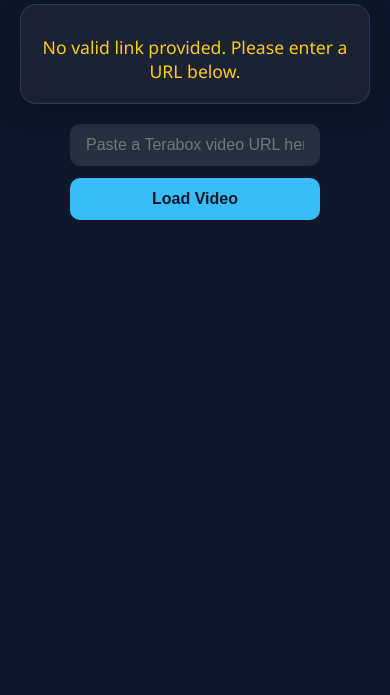
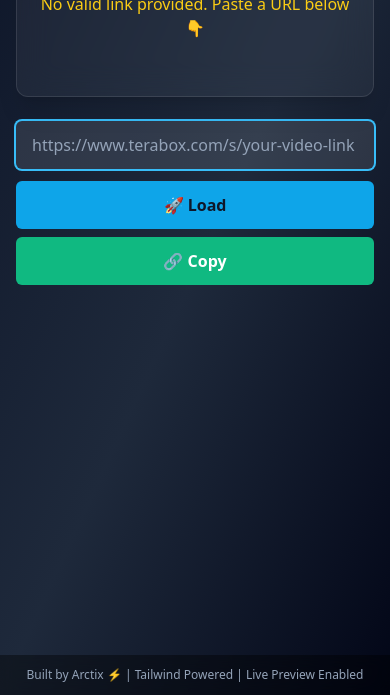
Before and after one commit to tryarctix/tb-embeded, a plain HTML site: page index.html in a window 390 px wide. Shown: the part 149-844 px from the top of the page. Drawn offline with nearby package versions, Linux system fonts and the light colour scheme.

Commit message:
Update index.html

```diff
--- a/index.html
+++ b/index.html
@@ -1,193 +1,134 @@
 <!DOCTYPE html>
-<html lang="en">
+<html lang="en" data-theme="dark">
 <head>
   <meta charset="UTF-8" />
-  <title>Terabox Video Player</title>
+  <title>🎬 Terabox Video Player</title>
   <meta name="viewport" content="width=device-width, initial-scale=1" />
-  <style>
-    :root {
-      --bg-color: #0f172a;
-      --text-color: #f8fafc;
-      --accent: #38bdf8;
-      --card-bg: rgba(255, 255, 255, 0.05);
-      --glass-blur: blur(10px);
+  <script src="https://cdn.tailwindcss.com"></script>
+  <script>
+    tailwind.config = {
+      darkMode: 'class',
     }
+  </script>
+</head>
+<body class="bg-gradient-to-br from-slate-900 via-slate-800 to-slate-950 dark:from-white dark:via-slate-100 dark:to-white text-white dark:text-slate-900 min-h-screen flex flex-col">
 
-    * {
-      box-sizing: border-box;
-    }
+  <!-- Sticky Header -->
+  <header class="sticky top-0 z-10 w-full bg-black/60 dark:bg-white/50 backdrop-blur p-4 flex justify-between items-center shadow-md">
+    <h1 class="text-xl font-bold text-sky-400 dark:text-sky-600">🎬 Terabox Player</h1>
+    <button id="themeToggle" class="text-sm bg-slate-800 dark:bg-slate-200 text-white dark:text-black px-3 py-1 rounded-full hover:scale-105 transition">
+      🌙 Toggle
+    </button>
+  </header>
 
-    body {
-      background-color: var(--bg-color);
-      color: var(--text-color);
-      font-family: 'Segoe UI', sans-serif;
-      margin: 0;
-      padding: 20px;
-      display: flex;
-      flex-direction: column;
-      align-items: center;
-      min-height: 100vh;
-    }
+  <!-- Main Section -->
+  <main class="flex-grow flex flex-col items-center px-4 py-6">
 
-    h2 {
-      color: var(--accent);
-      font-size: 2rem;
-      margin-bottom: 20px;
-      text-align: center;
-    }
+    <!-- Video Display -->
+    <section class="w-full max-w-xl bg-white/5 dark:bg-black/10 border border-white/10 dark:border-black/10 backdrop-blur-lg shadow-xl rounded-xl p-4">
+      <div id="frameWrap" class="overflow-hidden rounded-xl text-center text-yellow-400 py-10">
+        No valid link provided. Paste a URL below 👇
+      </div>
+    </section>
 
-    .card {
-      background: var(--card-bg);
-      border: 1px solid rgba(56, 189, 248, 0.2);
-      border-radius: 16px;
-      box-shadow: 0 8px 30px rgba(0, 0, 0, 0.2);
-      backdrop-filter: var(--glass-blur);
-      padding: 20px;
-      width: 100%;
-      max-width: 960px;
-      transition: all 0.3s ease;
-    }
+    <!-- Input Controls -->
+    <div id="inputSection" class="mt-6 w-full max-w-xl flex flex-col gap-3">
+      <input
+        type="url"
+        id="urlInput"
+        placeholder="https://www.terabox.com/s/your-video-link"
+        class="w-full px-4 py-3 rounded-md bg-white/10 dark:bg-black/10 text-white dark:text-black placeholder-slate-400 focus:outline-none focus:ring-2 focus:ring-sky-400 transition"
+      />
+      <div class="flex flex-col sm:flex-row gap-2">
+        <button
+          id="loadBtn"
+          class="flex-1 bg-sky-500 hover:bg-sky-600 text-slate-900 font-semibold py-3 rounded-md transition">
+          🚀 Load
+        </button>
+        <button
+          id="copyBtn"
+          class="sm:w-40 bg-emerald-500 hover:bg-emerald-600 text-white font-semibold py-3 rounded-md transition">
+          🔗 Copy
+        </button>
+      </div>
+    </div>
+  </main>
 
-    iframe {
-      width: 100%;
-      height: 520px;
-      border: none;
-      border-radius: 12px;
-      box-shadow: 0 0 20px rgba(56, 189, 248, 0.25);
-      transition: transform 0.2s ease;
-    }
+  <!-- Sticky Footer -->
+  <footer class="sticky bottom-0 w-full text-xs text-slate-400 dark:text-slate-600 text-center py-3 bg-black/40 dark:bg-white/30 backdrop-blur">
+    Built by Arctix ⚡ | Tailwind Powered | Live Preview Enabled
+  </footer>
 
-    iframe:hover {
-      transform: scale(1.01);
-    }
-
-    .message {
-      font-size: 1.1em;
-      color: #facc15;
-      text-align: center;
-      margin-top: 10px;
-    }
-
-    #inputSection {
-      display: none;
-      margin-top: 20px;
-      display: flex;
-      gap: 12px;
-      flex-wrap: wrap;
-      justify-content: center;
-    }
-
-    #urlInput {
-      flex: 1;
-      min-width: 250px;
-      padding: 12px 16px;
-      border-radius: 10px;
-      border: none;
-      font-size: 1rem;
-      background-color: rgba(255, 255, 255, 0.1);
-      color: var(--text-color);
-      outline: none;
-      transition: box-shadow 0.3s ease;
-    }
-
-    #urlInput:focus {
-      box-shadow: 0 0 0 2px var(--accent);
-    }
-
-    #loadBtn {
-      background-color: var(--accent);
-      color: var(--bg-color);
-      font-weight: 600;
-      font-size: 1rem;
-      padding: 12px 20px;
-      border: none;
-      border-radius: 10px;
-      cursor: pointer;
-      transition: background-color 0.3s ease;
-    }
-
-    #loadBtn:hover {
-      background-color: #0ea5e9;
-    }
-
-    @media (max-width: 768px) {
-      iframe {
-        height: 380px;
-      }
-    }
-
-    @media (max-width: 480px) {
-      iframe {
-        height: 300px;
-      }
-
-      #inputSection {
-        flex-direction: column;
-        align-items: stretch;
-      }
-
-      #loadBtn {
-        width: 100%;
-      }
-    }
-  </style>
-</head>
-<body>
-  <h2>🎬 Terabox Video Player</h2>
-
-  <div class="card">
-    <div id="frameWrap">
-      <div class="message">No valid link provided. Please enter a URL below.</div>
-    </div>
-  </div>
-
-  <div id="inputSection">
-    <input
-      type="url"
-      id="urlInput"
-      placeholder="Paste a Terabox video URL here"
-      aria-label="Video URL input"
-    />
-    <button id="loadBtn">Load Video</button>
-  </div>
-
+  <!-- Script -->
   <script>
     const frameWrap = document.getElementById("frameWrap");
     const inputSection = document.getElementById("inputSection");
     const urlInput = document.getElementById("urlInput");
     const loadBtn = document.getElementById("loadBtn");
+    const copyBtn = document.getElementById("copyBtn");
+    const themeToggle = document.getElementById("themeToggle");
 
-    function isValidUrl(string) {
+    const loadIframe = (url) => {
+      if (!isValidUrl(url)) {
+        frameWrap.innerHTML = `<div class="text-yellow-400 py-10">Invalid URL format. Paste a proper Terabox link 👇</div>`;
+        return;
+      }
+      const embedUrl = `https://player.teraboxfast.com/terabox/?q=${encodeURIComponent(url)}`;
+      frameWrap.innerHTML = `
+        <iframe
+          src="${embedUrl}"
+          allowfullscreen
+          class="w-full h-[240px] sm:h-[360px] md:h-[500px] border-none rounded-lg shadow-lg hover:scale-[1.01] transition-transform"
+        ></iframe>`;
+    };
+
+    const isValidUrl = (string) => {
       try {
         new URL(string);
         return true;
       } catch {
         return false;
       }
-    }
+    };
 
-    function loadIframe(url) {
-      const embedUrl = `https://player.teraboxfast.com/terabox/?q=${encodeURIComponent(url)}`;
-      frameWrap.innerHTML = `<iframe src="${embedUrl}" allowfullscreen></iframe>`;
-      inputSection.style.display = "none";
-    }
-
+    // Load from query param
     const urlParams = new URLSearchParams(window.location.search);
     const shareUrl = urlParams.get("q");
-
     if (shareUrl && isValidUrl(shareUrl)) {
       loadIframe(shareUrl);
     } else {
-      inputSection.style.display = "flex";
+      setTimeout(() => urlInput.focus(), 100);
     }
 
+    // Manual Load
     loadBtn.addEventListener("click", () => {
       const userUrl = urlInput.value.trim();
       if (!userUrl) return alert("Please enter a URL!");
-      if (!isValidUrl(userUrl)) return alert("Please enter a valid URL!");
+      if (!isValidUrl(userUrl)) return alert("Invalid URL format!");
       loadIframe(userUrl);
     });
 
+    // Copy
+    copyBtn.addEventListener("click", () => {
+      const url = urlInput.value.trim();
+      if (!url) return alert("Please enter a URL first!");
+      navigator.clipboard.writeText(url).then(() => {
+        alert("✅ URL copied!");
+      });
+    });
+
+    // Live Preview
+    urlInput.addEventListener("input", () => {
+      const val = urlInput.value.trim();
+      if (val && isValidUrl(val)) loadIframe(val);
+    });
+
+    // Theme toggle
+    themeToggle.addEventListener("click", () => {
+      document.documentElement.classList.toggle("dark");
+    });
+
+    // Telegram Web App Expand
     if (window.Telegram && Telegram.WebApp) {
       Telegram.WebApp.expand();
     }
```
